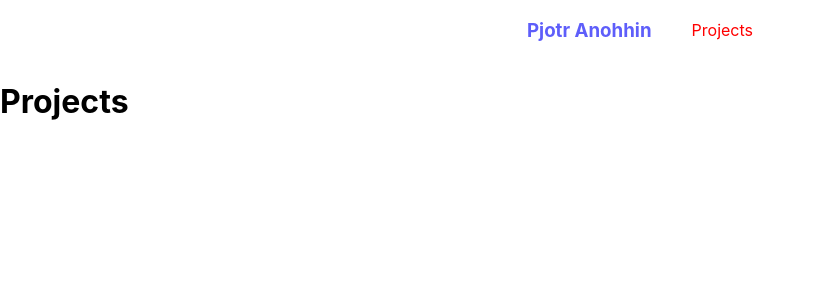
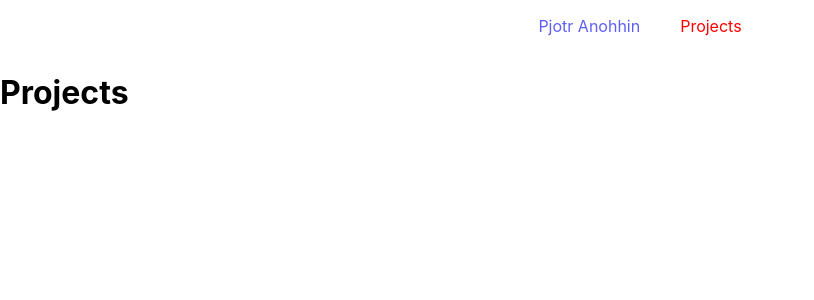
Before and after one commit to hlorellium/portfolio, a Next.js app: page /projects in a window 1280 px wide. Shown: the top 300 px of the page, without its empty margins (0-814 px from the left). Built offline with nearby package versions, Linux system fonts and the light colour scheme.

Commit message:
made name a link

```diff
--- a/components/header.js
+++ b/components/header.js
@@ -1,11 +1,15 @@
 import React from 'react';
 import NavLink from './navLink';
 import styles from '../styles/header.module.css';
+import Link from 'next/link';
 
 const Header = () => {
     return (
         <div className={styles.wrapper}>
-            <h3 className={styles.name}>Pjotr Anohhin</h3>
+            <Link href="/">
+                <a className={styles.name}>Pjotr Anohhin</a>
+            </Link>
+
             <ul className={styles.links}>
                 <NavLink href="/projects">Projects</NavLink>
             </ul>
```
